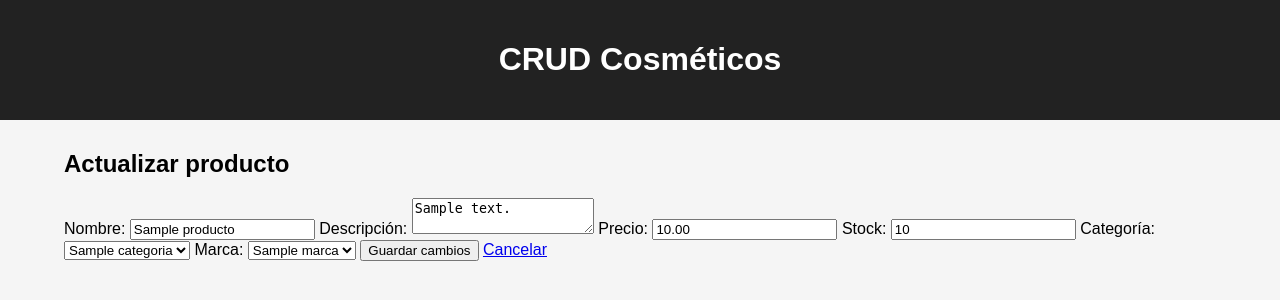
After one commit to SaulOmarPacheco/CRUD-COSMETICOS, a Flask app: page /productos/actualizar/1 in a window 1280 px wide. The commit adds this page. Shown: the top 300 px of the page. Run offline with Flask 3, Linux system fonts and the light colour scheme; tables that the repository leaves empty hold one stand-in row (values such as "Sample post").

Commit message:
feat: Actualizar productos

```diff
--- a/app.py
+++ b/app.py
@@ -1,5 +1,5 @@
 import os
-from flask import Flask, render_template
+from flask import Flask, render_template, request, redirect, url_for
 from flask_sqlalchemy import SQLAlchemy
 from dotenv import load_dotenv
 
@@ -46,16 +46,19 @@ class Producto(db.Model):
     descripcion = db.Column(db.String(255))
     precio = db.Column(db.Numeric(10, 2), nullable=False)
     stock = db.Column(db.Integer, nullable=False)
+
     id_categoria = db.Column(
         db.Integer,
         db.ForeignKey("categorias.id_categoria"),
         nullable=False
     )
+
     id_marca = db.Column(
         db.Integer,
         db.ForeignKey("marcas.id_marca"),
         nullable=False
     )
+
     fecha_registro = db.Column(db.DateTime)
 
     categoria = db.relationship("Categoria")
@@ -67,7 +70,10 @@ class Producto(db.Model):
 # =========================
 @app.route("/")
 def index():
-    productos = Producto.query.order_by(Producto.id_producto).all()
+
+    productos = Producto.query.order_by(
+        Producto.id_producto
+    ).all()
 
     return render_template(
         "index.html",
@@ -75,5 +81,45 @@ def index():
     )
 
 
+# =========================
+# ACTUALIZAR PRODUCTO
+# =========================
+@app.route(
+    "/productos/actualizar/<int:id>",
+    methods=["GET", "POST"]
+)
+def actualizar_producto(id):
+
+    producto = Producto.query.get_or_404(id)
+
+    categorias = Categoria.query.order_by(
+        Categoria.nombre
+    ).all()
+
+    marcas = Marca.query.order_by(
+        Marca.nombre
+    ).all()
+
+    if request.method == "POST":
+
+        producto.nombre = request.form["nombre"]
+        producto.descripcion = request.form["descripcion"]
+        producto.precio = request.form["precio"]
+        producto.stock = request.form["stock"]
+        producto.id_categoria = request.form["id_categoria"]
+        producto.id_marca = request.form["id_marca"]
+
+        db.session.commit()
+
+        return redirect(url_for("index"))
+
+    return render_template(
+        "update_products.html",
+        producto=producto,
+        categorias=categorias,
+        marcas=marcas
+    )
+
+
 if __name__ == "__main__":
     app.run(debug=True)
--- /dev/null
+++ b/templates/update_products.html
@@ -0,0 +1,103 @@
+{% extends "base.html" %}
+
+{% block title %}
+Actualizar producto
+{% endblock %}
+
+{% block content %}
+
+<h2>Actualizar producto</h2>
+
+<form method="POST">
+
+    <label>Nombre:</label>
+
+    <input
+        type="text"
+        name="nombre"
+        value="{{ producto.nombre }}"
+        required
+    >
+
+
+    <label>Descripción:</label>
+
+    <textarea
+        name="descripcion"
+    >{{ producto.descripcion }}</textarea>
+
+
+    <label>Precio:</label>
+
+    <input
+        type="number"
+        name="precio"
+        step="0.01"
+        min="0"
+        value="{{ producto.precio }}"
+        required
+    >
+
+
+    <label>Stock:</label>
+
+    <input
+        type="number"
+        name="stock"
+        min="0"
+        value="{{ producto.stock }}"
+        required
+    >
+
+
+    <label>Categoría:</label>
+
+    <select name="id_categoria" required>
+
+        {% for categoria in categorias %}
+
+        <option
+            value="{{ categoria.id_categoria }}"
+            {% if categoria.id_categoria == producto.id_categoria %}
+                selected
+            {% endif %}
+        >
+            {{ categoria.nombre }}
+        </option>
+
+        {% endfor %}
+
+    </select>
+
+
+    <label>Marca:</label>
+
+    <select name="id_marca" required>
+
+        {% for marca in marcas %}
+
+        <option
+            value="{{ marca.id_marca }}"
+            {% if marca.id_marca == producto.id_marca %}
+                selected
+            {% endif %}
+        >
+            {{ marca.nombre }}
+        </option>
+
+        {% endfor %}
+
+    </select>
+
+
+    <button type="submit">
+        Guardar cambios
+    </button>
+
+    <a href="{{ url_for('index') }}">
+        Cancelar
+    </a>
+
+</form>
+
+{% endblock %}
```
Also changed, not shown: templates/index.html (+22 -1 lines).
